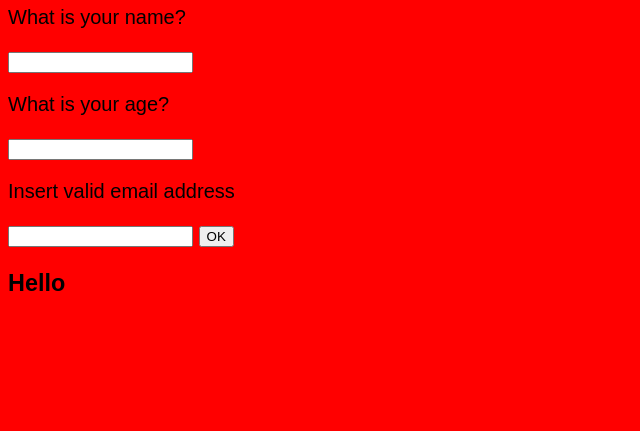
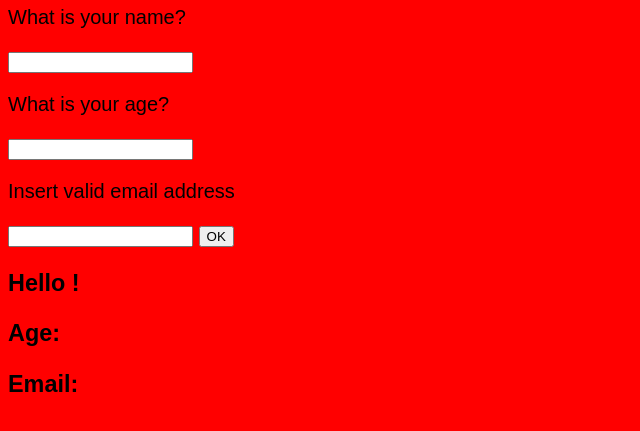
Before and after one commit to svdf18/name-prompt-js, a plain HTML site: page index.html in a window 1280 px wide. Both pictures are taken after a click on the button "OK". Shown: the part 93-524 px from the top of the page, without its empty margins (0-640 px from the left). Drawn offline with Linux system fonts and the light colour scheme.

Commit message:
done w #
done med id

```diff
--- a/app.js
+++ b/app.js
@@ -1,7 +1,7 @@
 function sayHello() {
-    document.querySelector("h3").textContent = "Hello " + document.querySelector("#name").value;
-    document.querySelector("h4").textContent = document.querySelector("#age").value;
-    document.querySelector("h5").textContent = document.querySelector("#email").value;
+    document.querySelector("#namet").textContent = "Hello " + document.querySelector("#name").value + "!";
+    document.querySelector("#aget").textContent += "Age: " + document.querySelector("#age").value;
+    document.querySelector("#emailt").textContent += "Email: " + document.querySelector("#email").value;
 }
 
 document.querySelector("button").addEventListener("click", sayHello);
--- a/index.html
+++ b/index.html
@@ -16,8 +16,9 @@
         <p>Insert valid email address</p>
         <input id ="email">
         <button>OK</button>
-        <h3><script src="app.js"></script></h3>
-        <h4><script src="app.js"></script></h4>
-        <h5><script src="app.js"></script></h5>
+        <h3 id="namet"></h3>
+        <h3 id="aget"></h3>
+        <h3 id="emailt"></h3>
+        <script src="app.js"></script>
     </body>
 </html>
```
